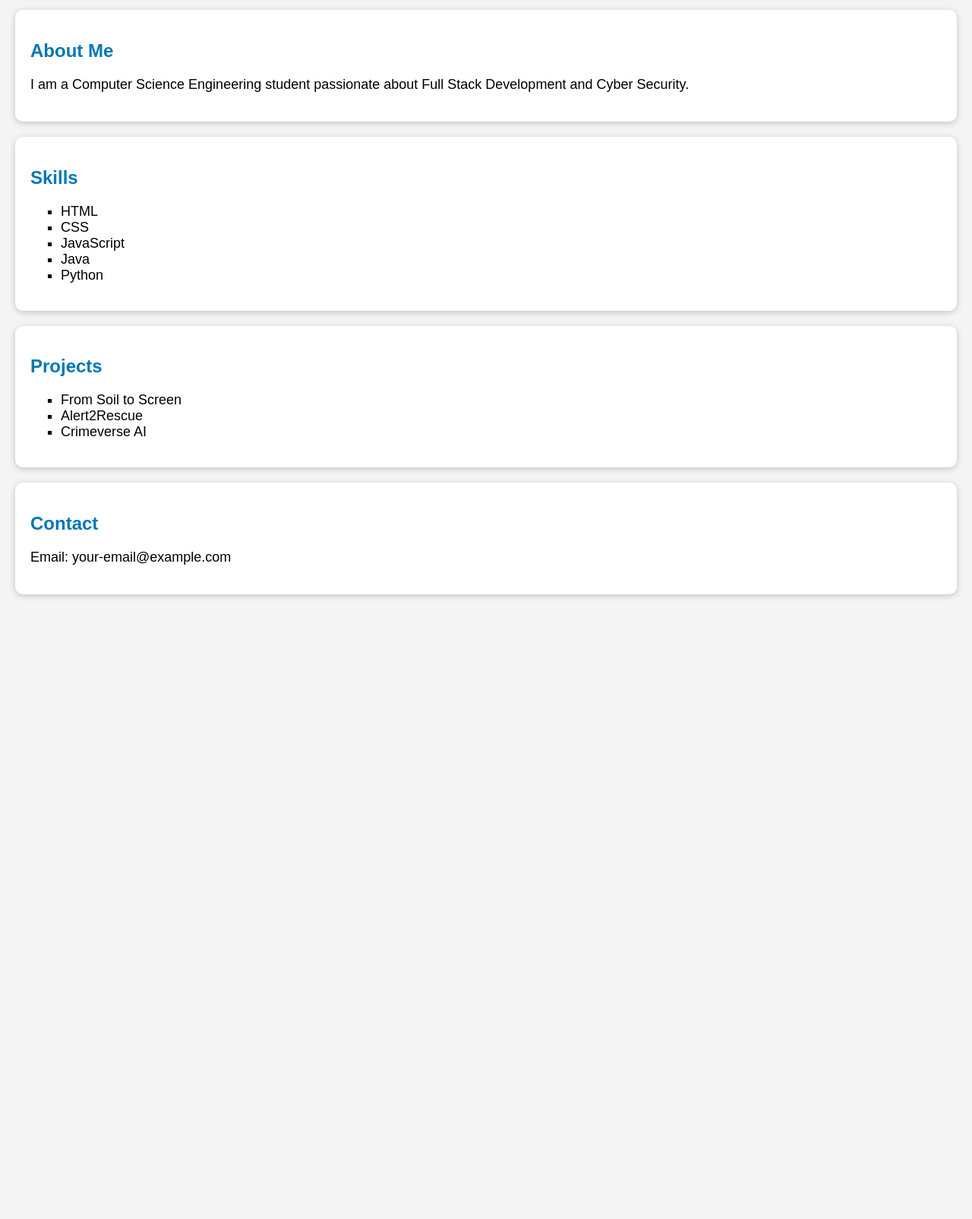
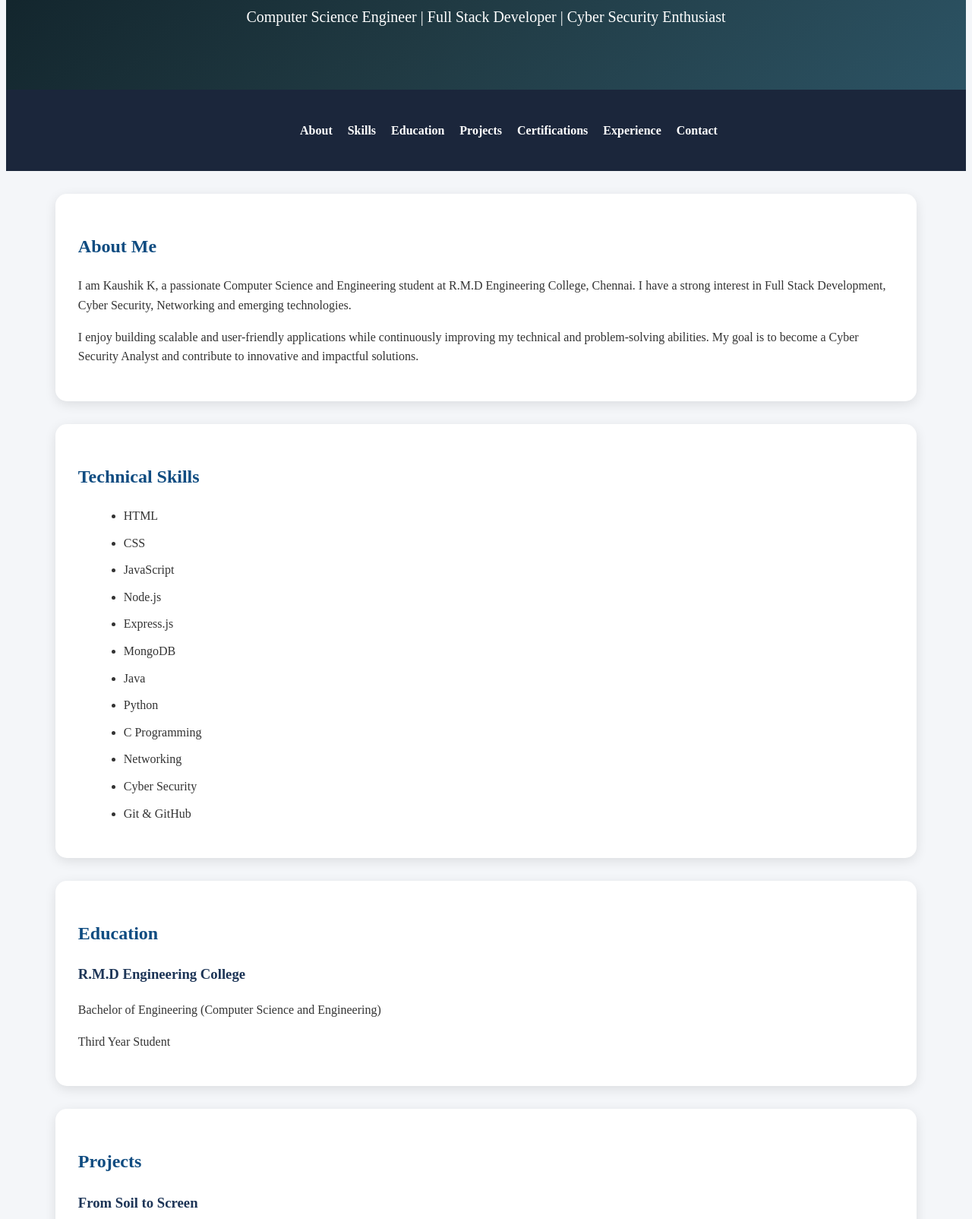
Before and after one commit to kaushikkrishnan26-stack/Portfolio-Website, a website: page index.html in a window 1280 px wide. Shown: the part 186-1790 px from the top of the page at 76% size. Before the commit the page ends 988 px from the top, so only its background shows below. Drawn offline with Linux system fonts and the light colour scheme.

Commit message:
Updated portfolio website with professional design

````diff
--- a/index.html
+++ b/index.html
@@ -10,42 +10,163 @@
 
 <header>
     <h1>Kaushik K</h1>
-        <p>Aspiring Full Stack Developer & Cyber Security Enthusiast</p>
+    <p>Computer Science Engineer | Full Stack Developer | Cyber Security Enthusiast</p>
 </header>
 
-    <section>
+<nav>
+    <ul>
+        <li><a href="#about">About</a></li>
+        <li><a href="#skills">Skills</a></li>
+        <li><a href="#education">Education</a></li>
+        <li><a href="#projects">Projects</a></li>
+        <li><a href="#certifications">Certifications</a></li>
+        <li><a href="#experience">Experience</a></li>
+        <li><a href="#contact">Contact</a></li>
+    </ul>
+</nav>
+
+<section id="about">
     <h2>About Me</h2>
+
     <p>
-            I am a Computer Science Engineering student passionate about Full Stack Development and Cyber Security.
+        I am Kaushik K, a passionate Computer Science and Engineering student
+        at R.M.D Engineering College, Chennai. I have a strong interest in
+        Full Stack Development, Cyber Security, Networking and emerging
+        technologies.
+    </p>
+
+    <p>
+        I enjoy building scalable and user-friendly applications while
+        continuously improving my technical and problem-solving abilities.
+        My goal is to become a Cyber Security Analyst and contribute to
+        innovative and impactful solutions.
     </p>
 </section>
 
-    <section>
-        <h2>Skills</h2>
+<section id="skills">
+    <h2>Technical Skills</h2>
+
     <ul>
         <li>HTML</li>
         <li>CSS</li>
         <li>JavaScript</li>
+        <li>Node.js</li>
+        <li>Express.js</li>
+        <li>MongoDB</li>
         <li>Java</li>
         <li>Python</li>
+        <li>C Programming</li>
+        <li>Networking</li>
+        <li>Cyber Security</li>
+        <li>Git & GitHub</li>
     </ul>
 </section>
 
-    <section>
-        <h2>Projects</h2>
-        <ul>
-            <li>From Soil to Screen</li>
-            <li>Alert2Rescue</li>
-            <li>Crimeverse AI</li>
-        </ul>
+<section id="education">
+    <h2>Education</h2>
+
+    <h3>R.M.D Engineering College</h3>
+
+    <p>
+        Bachelor of Engineering (Computer Science and Engineering)
+    </p>
+
+    <p>
+        Third Year Student
+    </p>
 </section>
 
-    <section>
+<section id="projects">
+
+    <h2>Projects</h2>
+
+    <h3>From Soil to Screen</h3>
+
+    <p>
+        A platform that enables farmers to market and sell millet products
+        efficiently while promoting healthy food habits.
+    </p>
+
+    <h3>Alert2Rescue</h3>
+
+    <p>
+        IoT based flood monitoring and rescue coordination system for
+        early warning and emergency response in rural areas.
+    </p>
+
+    <h3>Crimeverse AI</h3>
+
+    <p>
+        AI-powered evidence memory and predictive intelligence system
+        designed to assist crime investigation and analysis.
+    </p>
+
+</section>
+
+<section id="certifications">
+
+    <h2>Certifications</h2>
+
+    <ul>
+        <li>NPTEL Programming in Java - Silver + Elite</li>
+        <li>NPTEL Introduction to Internet of Things</li>
+        <li>NPTEL Soft Skill Development</li>
+        <li>Goethe Zertifikat A1</li>
+    </ul>
+
+</section>
+
+<section id="experience">
+
+    <h2>Experience</h2>
+
+    <h3>Full Stack Development Intern</h3>
+
+    <p>
+        Currently working as a Full Stack Intern at Thiranex, gaining
+        experience in frontend and backend development, API integration,
+        databases and software engineering practices.
+    </p>
+
+</section>
+
+<section id="achievements">
+
+    <h2>Achievements</h2>
+
+    <ul>
+        <li>Second Prize in Matrix'26 Paper Presentation</li>
+        <li>Presented technical papers at various institutions</li>
+        <li>Completed multiple NPTEL certifications</li>
+        <li>Participated in hackathons and innovation events</li>
+    </ul>
+
+</section>
+
+<section id="contact">
+
     <h2>Contact</h2>
-        <p>Email: your-email@example.com</p>
+
+    <p>Email : kaushikkrishnan26@gmail.com</p>
+
+    <p>LinkedIn : linkedin.com/in/yourprofile</p>
+
+    <p>GitHub : github.com/kaushikkrishnan26-stack</p>
+
 </section>
+
+<footer>
+
+    <h3>Thank You For Visiting My Portfolio</h3>
+
+    <p>
+        © 2026 Kaushik K | All Rights Reserved
+    </p>
+
+</footer>
 
 <script src="script.js"></script>
 
 </body>
 </html>
+```
--- a/style.css
+++ b/style.css
@@ -1,33 +1,124 @@
-body {
-    font-family: Arial, sans-serif;
-    background-color: #f4f4f4;
-    margin: 0;
-    padding: 0;
+```css id="w2l0or"
+*{
+    margin:0;
+    padding:0;
+    box-sizing:border-box;
+    font-family:Arial, sans-serif;
 }
 
-header {
-    background-color: #0077b6;
-    color: white;
-    text-align: center;
-    padding: 30px;
+body{
+    background:#f4f6f9;
+    color:#333;
+    line-height:1.6;
 }
 
-section {
-    background-color: white;
-    margin: 20px;
-    padding: 20px;
-    border-radius: 10px;
-    box-shadow: 0px 2px 8px rgba(0,0,0,0.2);
+header{
+    background:linear-gradient(135deg,#0f2027,#203a43,#2c5364);
+    color:white;
+    text-align:center;
+    padding:60px 20px;
 }
 
-h2 {
-    color: #0077b6;
+header h1{
+    font-size:50px;
+    margin-bottom:10px;
 }
 
-ul {
-    list-style-type: square;
+header p{
+    font-size:20px;
 }
 
-p, li {
-    font-size: 18px;
+nav{
+    background:#1b263b;
+    padding:15px;
+    position:sticky;
+    top:0;
 }
+
+nav ul{
+    display:flex;
+    justify-content:center;
+    list-style:none;
+    flex-wrap:wrap;
+}
+
+nav ul li{
+    margin:10px;
+}
+
+nav ul li a{
+    color:white;
+    text-decoration:none;
+    font-weight:bold;
+    transition:0.3s;
+}
+
+nav ul li a:hover{
+    color:#00b4d8;
+}
+
+section{
+    background:white;
+    width:85%;
+    margin:30px auto;
+    padding:30px;
+    border-radius:15px;
+    box-shadow:0px 4px 15px rgba(0,0,0,0.1);
+}
+
+section h2{
+    color:#0f4c81;
+    margin-bottom:20px;
+}
+
+h3{
+    color:#1d3557;
+    margin-top:15px;
+}
+
+ul{
+    margin-left:20px;
+}
+
+li{
+    margin-bottom:10px;
+}
+
+p{
+    margin-top:10px;
+}
+
+footer{
+    background:#1b263b;
+    color:white;
+    text-align:center;
+    padding:20px;
+    margin-top:30px;
+}
+
+footer h3{
+    color:white;
+}
+
+section:hover{
+    transform:translateY(-5px);
+    transition:0.4s;
+}
+
+@media(max-width:768px){
+
+header h1{
+    font-size:35px;
+}
+
+nav ul{
+    flex-direction:column;
+    align-items:center;
+}
+
+section{
+    width:95%;
+}
+
+}
+```
````
Also changed, not shown: script.js (+2 -0 lines). Lines whose indentation alone changed are shown as unchanged.
